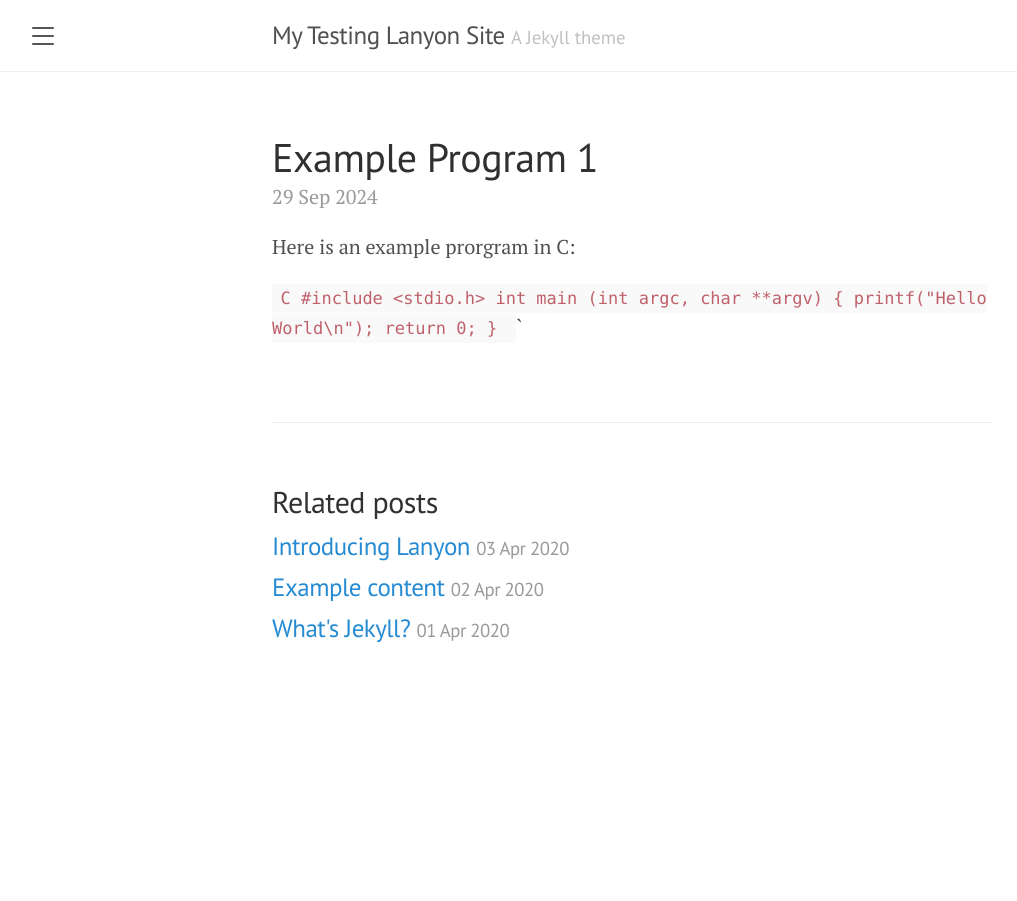
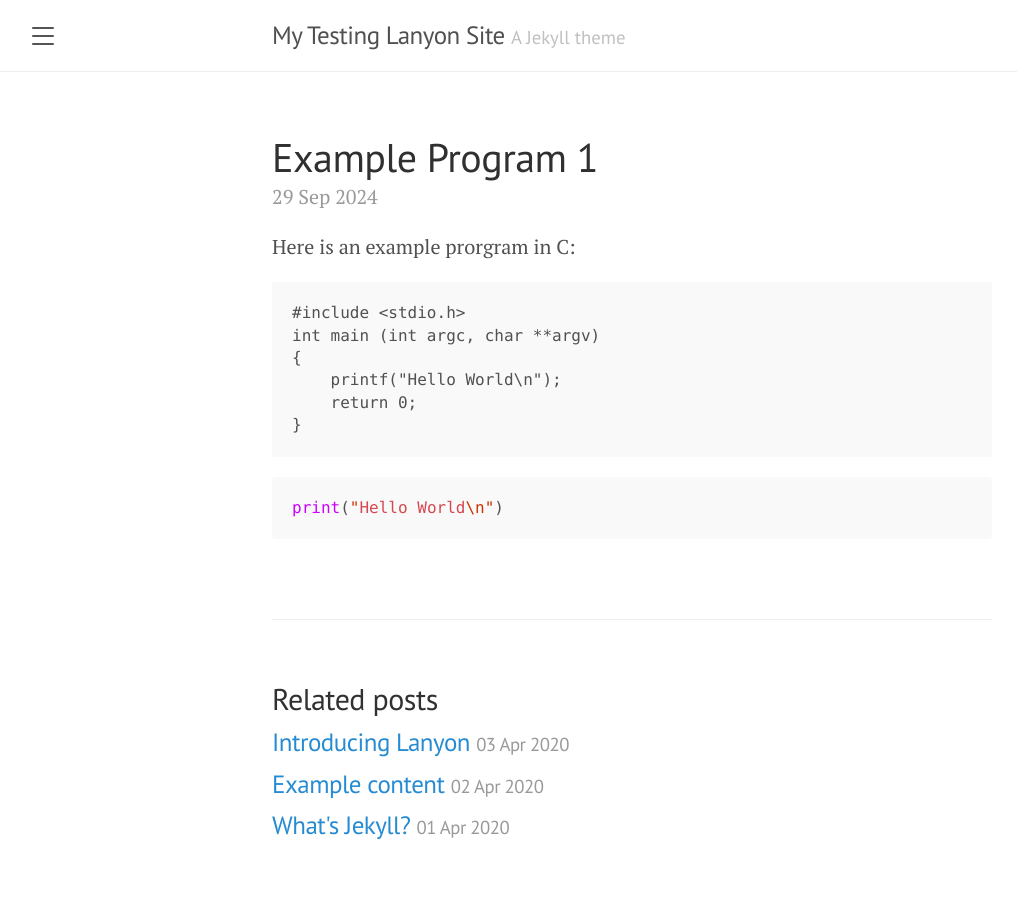
Before and after one commit to naughtont3/naughtont3.github.io, a Jekyll site: the page built from _posts/2024-09-29-example-program1.md, in a window 1280 px wide. Shown: the whole page, without its empty margins (8-1025 px from the left). Built offline with Jekyll 4.4.1, drawn with Linux system fonts in a browser that asks for light colours.

Commit message:
few more updates
Signed-off-by: Thomas Naughton <naughtont@acm.org>

````diff
--- /dev/null
+++ b/Gemfile
@@ -0,0 +1,5 @@
+source "https://rubygems.org"
+
+#gem "jekyll", "~> 4.2"  # Adjust the version as needed
+gem "jekyll"  # Adjust the version as needed
+gem "github-pages", group: :jekyll_plugins
--- a/_posts/2024-09-29-example-program1.md
+++ b/_posts/2024-09-29-example-program1.md
@@ -6,11 +6,16 @@ date: 2024-09-29
 
 Here is an example prorgram in C:
 
-``C
+```C
 #include <stdio.h>
 int main (int argc, char **argv)
 {
     printf("Hello World\n");
     return 0;
-    }
+}
 ```
+
+
+```python
+print("Hello World\n")
+```
````
